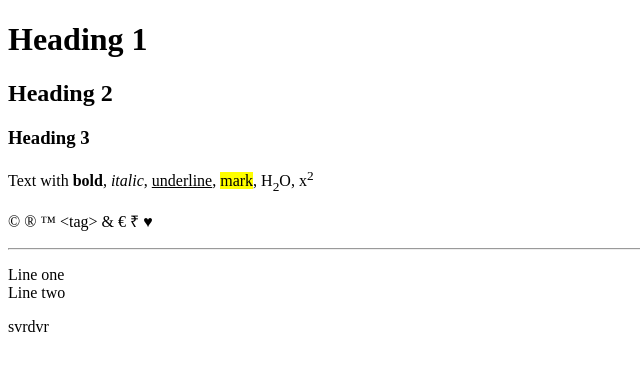
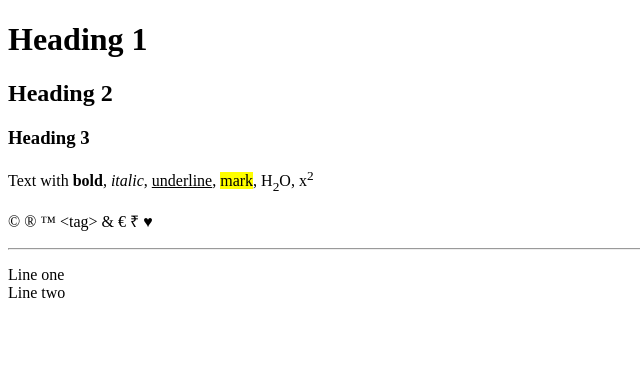
Before and after one commit to safdarraza25/WDW_0797, a plain HTML site: page Web Designing Workshop Assignment/Assignment 02.html in a window 1280 px wide. Shown: the full height of the page, 0-640 px from the left. Drawn offline with Linux system fonts and the light colour scheme.

```diff
--- a/Web Designing Workshop Assignment/Assignment 02.html
+++ b/Web Designing Workshop Assignment/Assignment 02.html
@@ -13,6 +13,5 @@
     <p>&copy; &reg; &trade; &lt;tag&gt; &amp; &euro; &#8377; &#9829;</p>
     <hr>
     <p>Line one<br>Line two</p>
-    svrdvr
 </body>
 </html>
```
